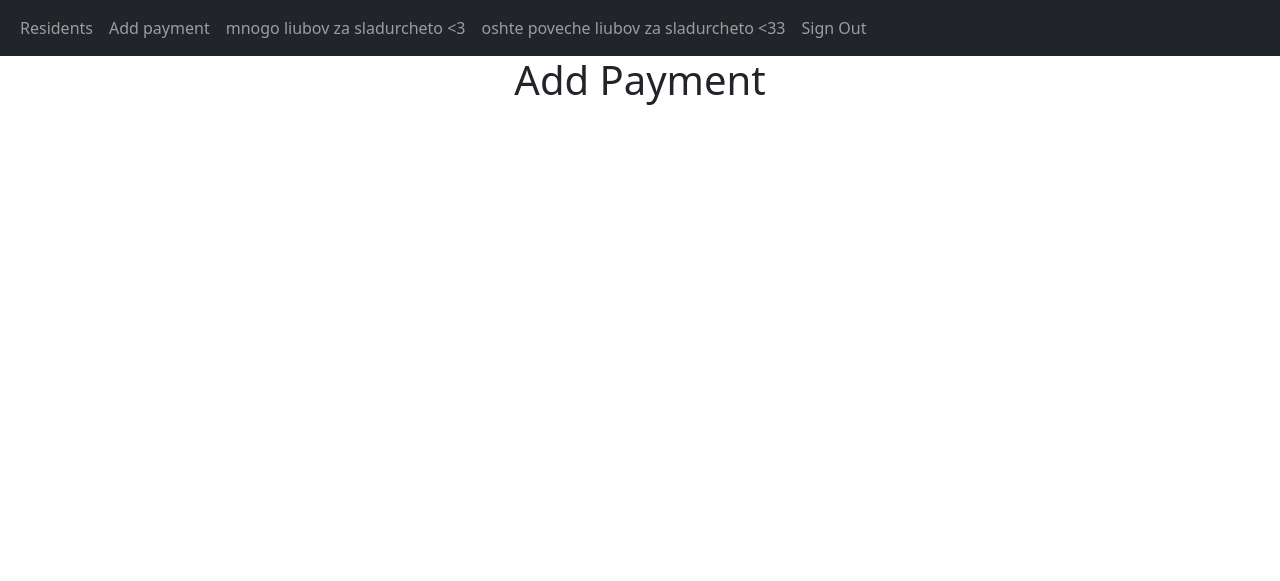
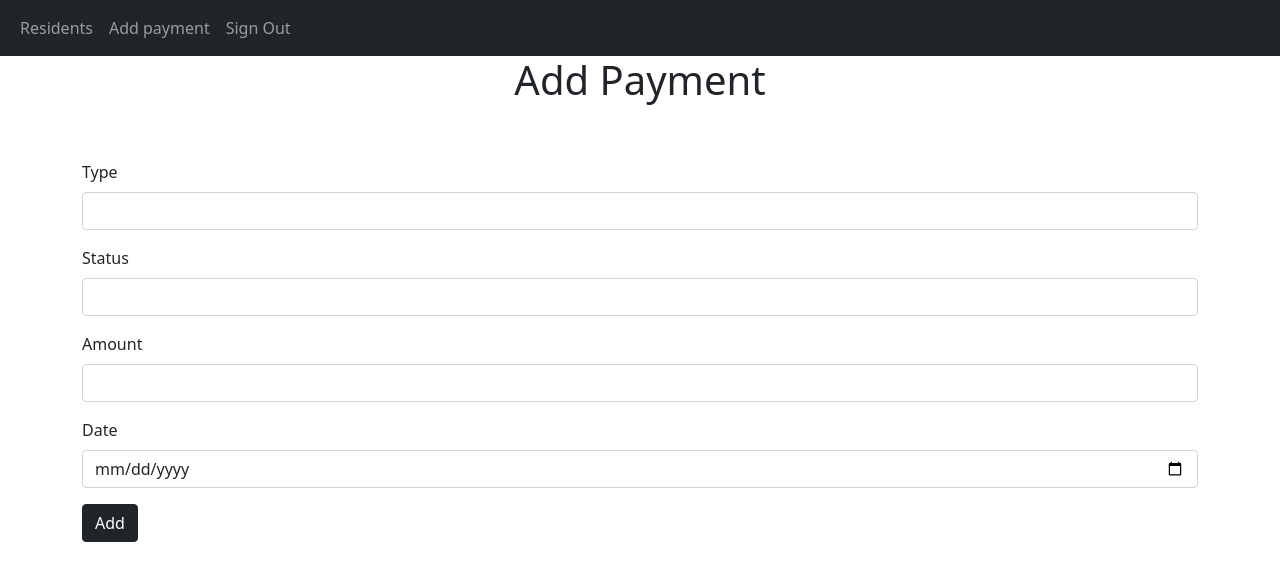
Before and after one commit to Squizi/CashierApp, a Django app: page /payment/ in a window 1280 px wide. Shown: the top 581 px of the page. Run offline with Django 3.2, Linux system fonts and the light colour scheme.

Commit message:
Add resident and add payment pages done.

```diff
--- a/CashierApp/models.py
+++ b/CashierApp/models.py
@@ -12,7 +12,7 @@ class Resident(models.Model):
     full_name = models.CharField(max_length=255)
     email = models.CharField(max_length=255)
     apartment = models.IntegerField()
-    cashier_id = models.ForeignKey(Cashier, on_delete=models.CASCADE)
+    cashier = models.ForeignKey(Cashier, on_delete=models.CASCADE)
 
 
 class Payment(models.Model):
@@ -20,4 +20,4 @@ class Payment(models.Model):
     status = models.CharField(max_length=255)
     amount = models.IntegerField()
     date = models.DateField()
-    resident_id = models.ForeignKey(Resident, on_delete=models.CASCADE)
+    resident = models.ForeignKey(Resident, on_delete=models.CASCADE)
--- a/CashierApp/static/css/style.css
+++ b/CashierApp/static/css/style.css
@@ -9,3 +9,7 @@ h1 {
     border-top: 1px;
     margin: 10px;
 }
+
+.btn1{
+    align-self: end;
+}
--- a/CashierApp/templates/base.html
+++ b/CashierApp/templates/base.html
@@ -33,12 +33,12 @@
             <li class="nav-item">
               <a class="nav-link" href="/payment">Add payment</a>
             </li>
-            <li class="nav-item">
-              <a class="nav-link" href="/payment">mnogo liubov za sladurcheto <3 </a>
-            </li>
-              <li class="nav-item">
-              <a class="nav-link" href="/payment">oshte poveche liubov za sladurcheto <33 </a>
-            </li>
+{#            <li class="nav-item">#}
+{#              <a class="nav-link" href="/payment">mnogo liubov za sladurcheto <3 </a>#}
+{#            </li>#}
+{#              <li class="nav-item">#}
+{#              <a class="nav-link" href="/payment">oshte poveche liubov za sladurcheto <33 </a>#}
+{#            </li>#}
             <li class="nav-item">
               <a class="nav-link" href="/signout">Sign Out</a>
             </li>
--- a/CashierApp/templates/payment.html
+++ b/CashierApp/templates/payment.html
@@ -4,4 +4,29 @@
 
 {% block content %}
     <h1>Add Payment</h1>
+    <br>
+    <br>
+
+    <div class="container">
+        <form method="post" action="/addpayment/">
+            {% csrf_token %}
+          <div class="mb-3">
+            <label class="form-label">Type</label>
+            <input type="text" class="form-control" name="type">
+          </div>
+          <div class="mb-3">
+            <label  class="form-label">Status</label>
+            <input type="text" class="form-control" name="status">
+          </div>
+          <div class="mb-3">
+            <label class="form-label">Amount</label>
+            <input type="number" class="form-control" name="amount">
+          </div>
+          <div class="mb-3">
+            <label class="form-label">Date</label>
+            <input type="date" class="form-control" name="date">
+          </div>
+          <button type="submit" class="btn btn-dark btn1">Add</button>
+        </form>
+    </div>
 {% endblock %}
--- a/CashierApp/templates/registration.html
+++ b/CashierApp/templates/registration.html
@@ -46,7 +46,7 @@
             <label class="form-label">Block</label>
             <input type="text" class="form-control"  name="block">
           </div>
-          <button type="submit" class="btn btn-primary">Registration</button>
+          <button type="submit" class="btn btn-dark btn1">Registration</button>
         </form>
     </div>
     <!-- Optional JavaScript; choose one of the two! -->
--- a/CashierApp/templates/signin.html
+++ b/CashierApp/templates/signin.html
@@ -29,7 +29,7 @@
           <div class="row">
               <a href="/registration">Make new registration.</a>
           </div>
-          <button type="submit" class="btn btn-primary">Sign In</button>
+          <button type="submit" class="btn btn-dark btn1">Sign In</button>
         </form>
     </div>
     <!-- Optional JavaScript; choose one of the two! -->
--- a/CashierApp/urls.py
+++ b/CashierApp/urls.py
@@ -1,5 +1,5 @@
 from django.urls import path
-from .views import RegistrationView, SignInView, ResidentsView, AddPaymentsView
+from .views import RegistrationView, SignInView, ResidentsView, AddPaymentsView, SingleResidentView
 from . import views
 
 urlpatterns = [
@@ -10,4 +10,7 @@ urlpatterns = [
     path('index/', views.index,  name='index'),
     path('', views.index, name='index'),
     path('signout/', views.signout, name='signout'),
+    path('resident/', SingleResidentView.as_view(), name='resident'),
+    path('addresident/', views.addresident, name='addresident'),
+    path('addpayment/', views.addpayment, name='addpayment'),
 ]
--- a/CashierApp/views.py
+++ b/CashierApp/views.py
@@ -3,8 +3,8 @@ from django.views.generic import TemplateView
 from django.contrib.auth import login, authenticate, logout
 from django.contrib.auth.forms import UserCreationForm, AuthenticationForm
 from django.shortcuts import render, redirect
-from CashierApp.forms import CreateUserForm
-
+from .models import Resident, Payment
+from CashierApp.forms import CreateUserForm, CreateResidentForm, CreatePaymentForm
 
 
 # Create your views here.
@@ -22,10 +22,17 @@ class ResidentsView(TemplateView):
     template_name = 'index.html'
 
 
+class SingleResidentView(TemplateView):
+    template_name = 'resident.html'
+
+
 def index(request):
     if not request.user.is_authenticated:
         return redirect("signin")
-    return render(request, 'index.html')
+
+    residents = Resident.objects.filter(cashier=request.user)
+    context = {'residents': residents}
+    return render(request, 'index.html', context)
 
 
 class AddPaymentsView(TemplateView):
@@ -70,3 +77,42 @@ def signout(request):
     logout(request)
     messages.info(request, "You have successfully signed out.")
     return redirect("signin")
+
+
+def addresident(request):
+    if request.method == 'POST':
+        form = CreateResidentForm(request.POST)
+
+        form.cashier = request.user
+
+        if form.is_valid():
+            resident = Resident()
+            resident.full_name = form["full_name"].value()
+            resident.email = form["email"].value()
+            resident.apartment = form["apartment"].value()
+            resident.cashier = request.user
+            resident.save()
+            return redirect('index')
+    else:
+        form = CreateResidentForm()
+    return render(request, 'resident.html', {'form': form})
+
+
+def addpayment(request):
+    if request.method == 'POST':
+        form = CreatePaymentForm(request.POST)
+
+        residents = Resident.objects.filter(cashier=request.user)
+
+        for r in residents:
+            p = Payment()
+            p.type = form["type"].value()
+            p.status = form["status"].value()
+            p.amount = form["amount"].value()
+            p.date = form["date"].value()
+            p.resident = r
+            p.save()
+        return redirect('index')
+    else:
+        form = CreatePaymentForm()
+    return render(request, 'payment.html', {'form': form})
```
Also changed, not shown: CashierApp/forms.py (+16 -2 lines), CashierApp/templates/index.html (+9 -1 lines), CashierApp/templates/resident.html (added, +30 -0 lines).
